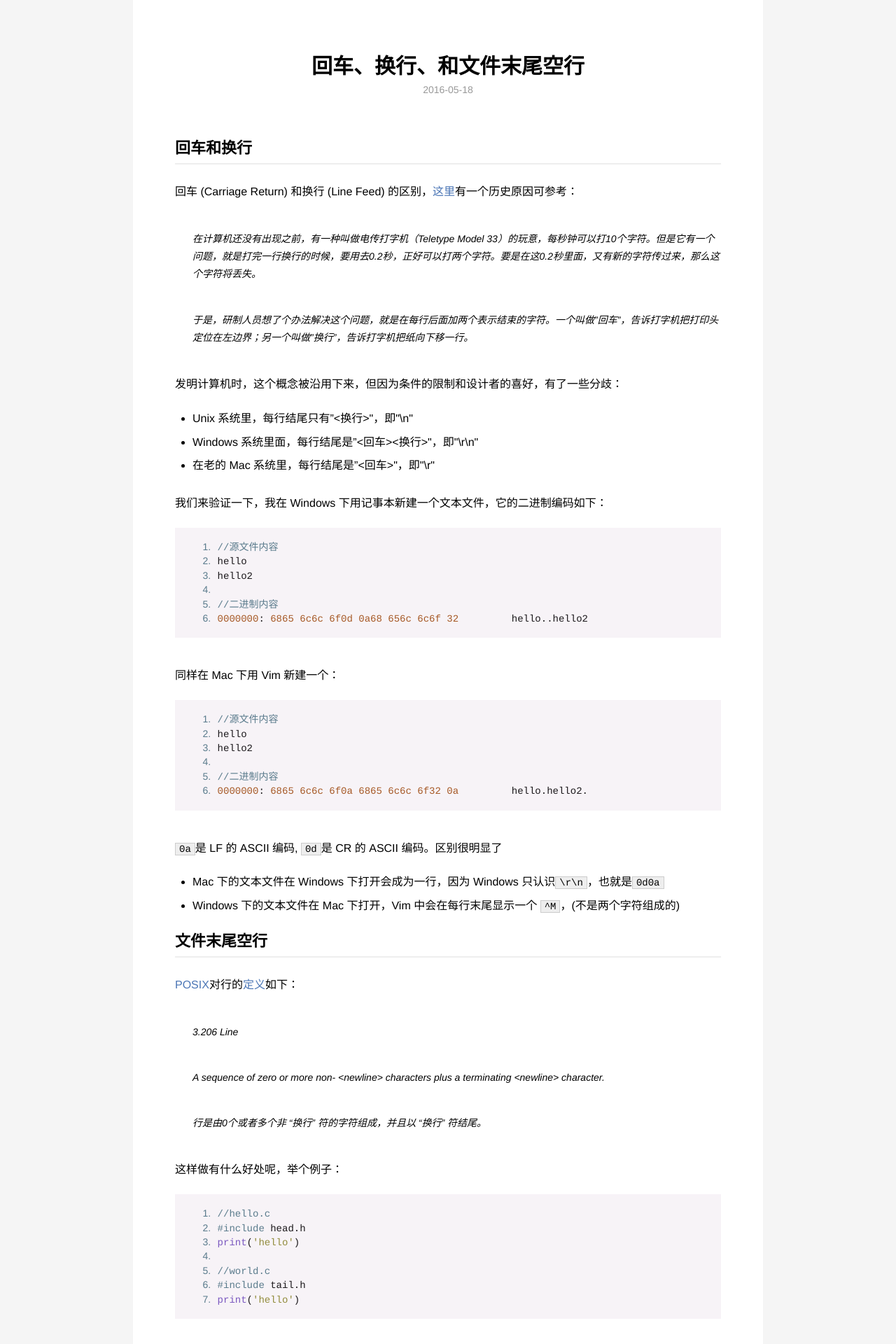
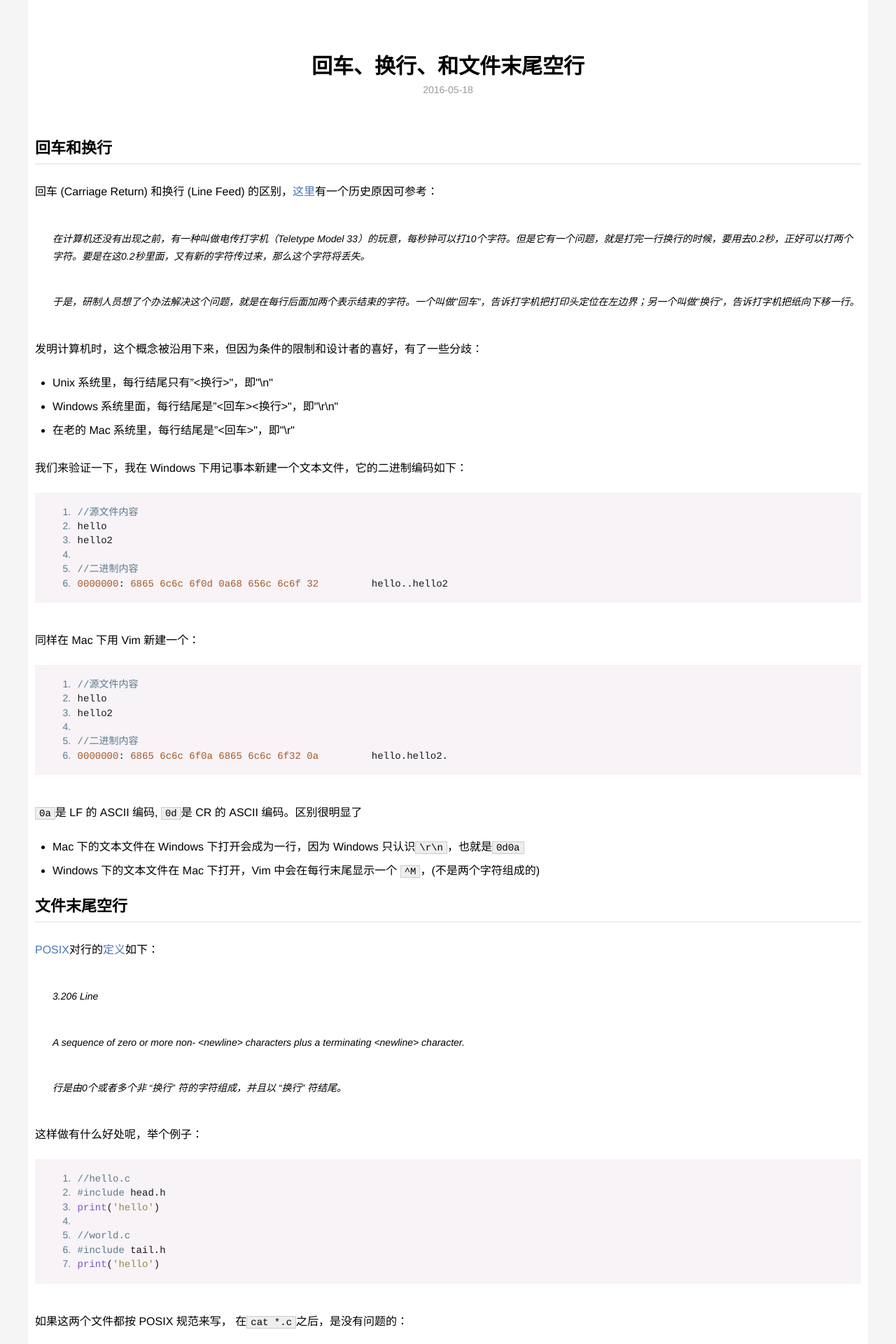
Before and after one commit to cloudrosa/cloudrosa.github.io, a Jekyll site: the page built from _posts/2016-05-18-carriage-return-line-feed-new-line-end-file.md, in a window 1280 px wide. Shown: the top 1920 px of the page at 70% size. Built offline with Jekyll 4.4.1, drawn with Linux system fonts in a browser that asks for light colours.

Commit message:
格式调整
格式调整

```diff
--- a/_includes/style.css
+++ b/_includes/style.css
@@ -255,10 +255,10 @@ a.external:hover {
   }
 }
 .post-wrapper {
-  width: 900px;
+  width: 1200px;
   margin: 0 auto;
   background: #fff;
-  padding: 80px 60px;
+  padding: 80px 10px;
 }
 @media screen and (max-width: 767px) {
   .post-wrapper {
```
Also changed, not shown: _posts/2018-08-11-How-to-Create-RowNumber.md (+1 -0 lines).
